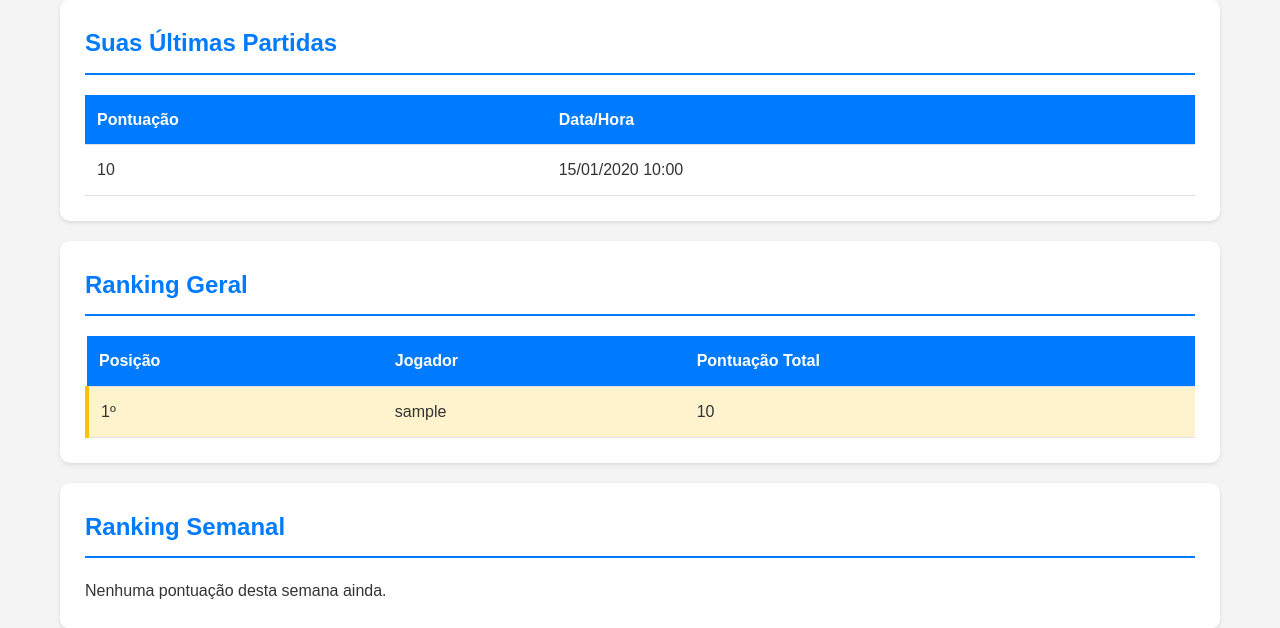
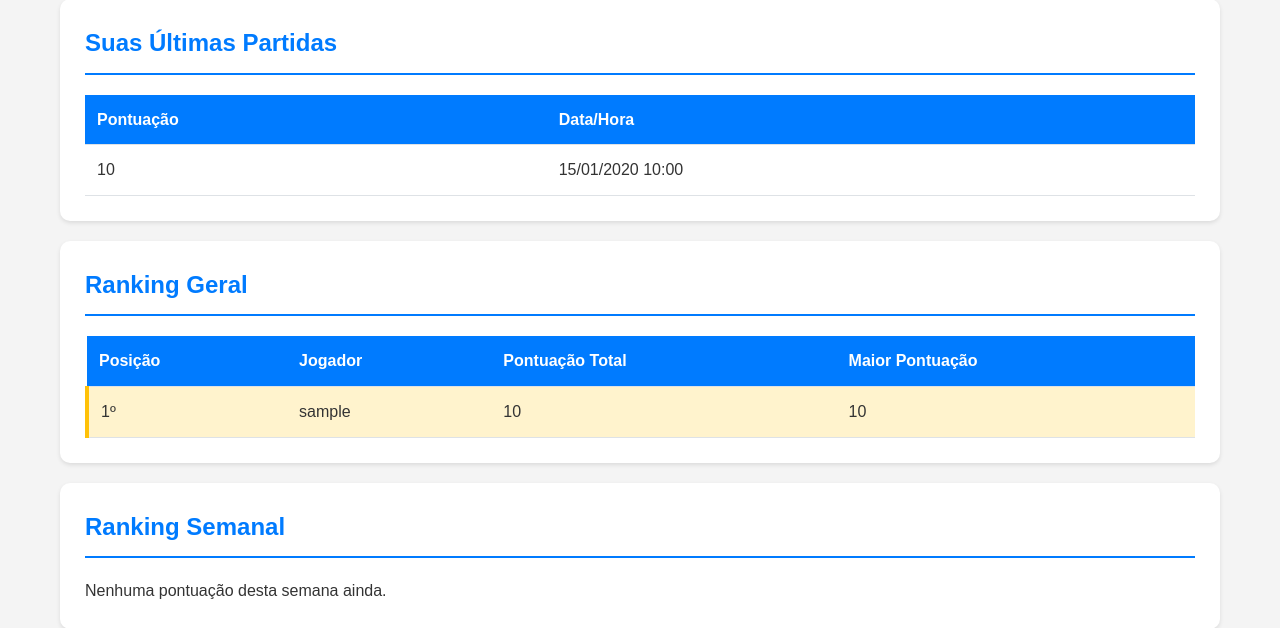
Before and after one commit to FellipeGiulianoDuarte/trab-web, a PHP site: page /scores.php in a window 1280 px wide. Shown: the part 381-1009 px from the top of the page. Run offline with PHP 8.4, Linux system fonts and the light colour scheme; the visitor is signed in with stand-in values (Sample User, id 1); tables that the repository leaves empty hold one stand-in row (values such as "Sample post").

Commit message:
new score

```diff
--- a/public/scores.php
+++ b/public/scores.php
@@ -102,11 +102,9 @@ try {
     $result = $stmt->get_result();
     $userHighest = $result->fetch_assoc();
     $userHighestScore = $userHighest['highest_score'] ?? 0;
-    $stmt->close();
-
-    // Get global leaderboard (total scores)
+    $stmt->close();    // Get global leaderboard (total scores)
     $stmt = $conn->prepare("
-        SELECT u.username, SUM(g.score) as total_score
+        SELECT u.username, SUM(g.score) as total_score, MAX(g.score) as highest_score
         FROM users u
         JOIN games g ON u.id = g.user_id
         GROUP BY u.id, u.username
@@ -217,13 +215,13 @@ try {
             <h2>Ranking Geral</h2>
             <?php if (empty($globalLeaderboard)): ?>
                 <p>Nenhuma pontuação registrada ainda.</p>
-            <?php else: ?>
-                <table class="scores-table">
+            <?php else: ?>                <table class="scores-table">
                     <thead>
                         <tr>
                             <th>Posição</th>
                             <th>Jogador</th>
                             <th>Pontuação Total</th>
+                            <th>Maior Pontuação</th>
                         </tr>
                     </thead>
                     <tbody>
@@ -232,6 +230,7 @@ try {
                                 <td><?php echo $index + 1; ?>º</td>
                                 <td><?php echo htmlspecialchars($player['username']); ?></td>
                                 <td><?php echo number_format($player['total_score']); ?></td>
+                                <td><?php echo number_format($player['highest_score']); ?></td>
                             </tr>
                         <?php endforeach; ?>
                     </tbody>
```
